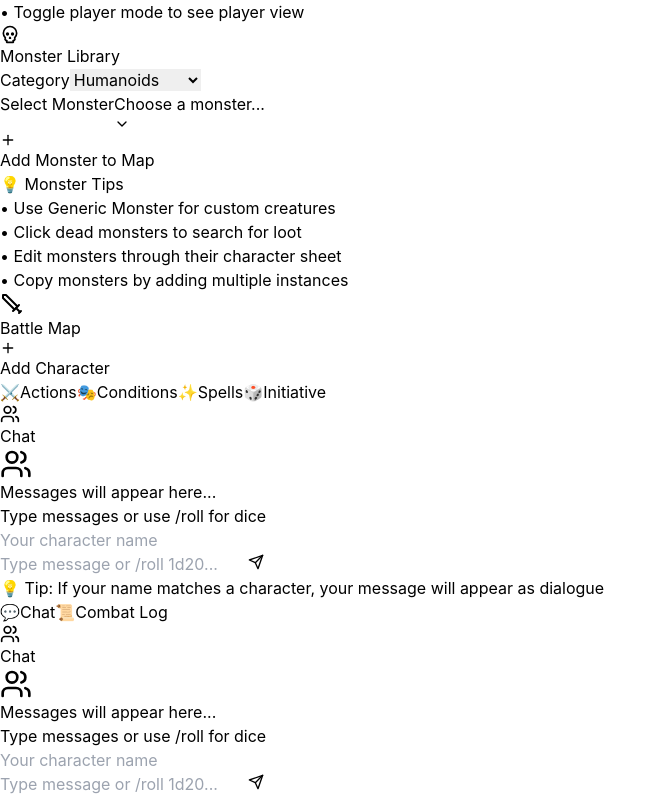
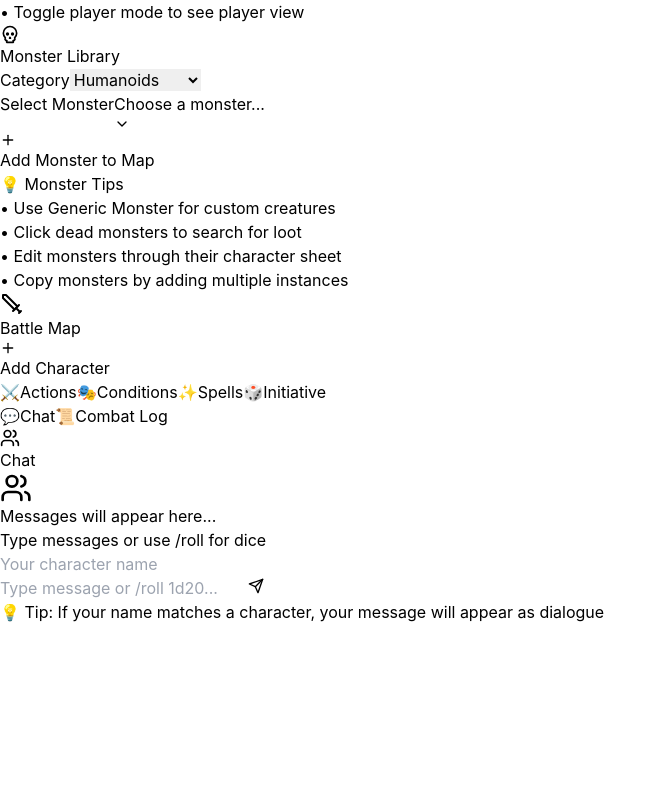
Before and after one commit to marquessam/rpgboard, a React (Vite) app: page / in a window 1280 px wide. Shown: the part 496-1293 px from the top of the page, without its empty margins (0-667 px from the left). After the commit the page ends 1120 px from the top, so only its background shows below. Built offline with nearby package versions, Linux system fonts and the light colour scheme.

Commit message:
Update App.jsx

```diff
--- a/src/App.jsx
+++ b/src/App.jsx
@@ -77,6 +77,9 @@ const App = () => {
     makeCharacterSpeak,
     closeDialogue
   } = useDialogue();
+
+  // Player inventory state
+  const [playerInventory, setPlayerInventory] = useLocalStorage('playerInventory', []);
 
   // Chat state
   const [chatMessages, setChatMessages] = useLocalStorage('chatMessages', []);
@@ -226,6 +229,17 @@ const App = () => {
   };
 
   const handleTakeLoot = (lootItems) => {
+    // Add items to player inventory
+    setPlayerInventory(prev => [
+      ...prev,
+      ...lootItems.map(item => ({
+        ...item,
+        source: lootingCharacter.name,
+        dateObtained: new Date().toLocaleString(),
+        id: `loot_${Date.now()}_${Math.random().toString(36).substr(2, 9)}`
+      }))
+    ]);
+
     // Add loot to combat log
     setCombatMessages(prev => [...prev, {
       type: 'loot',
@@ -234,10 +248,19 @@ const App = () => {
       timestamp: new Date().toLocaleTimeString()
     }]);
 
+    // Mark the character as looted
     updateCharacter({
       ...lootingCharacter,
       looted: true
     });
+
+    // Show success message
+    setChatMessages(prev => [...prev, {
+      type: 'system',
+      name: 'System',
+      text: `Added ${lootItems.length} items to inventory from ${lootingCharacter.name}`,
+      timestamp: new Date().toLocaleTimeString()
+    }]);
   };
 
   const clearCombatLog = () => {
@@ -286,22 +309,8 @@ const App = () => {
     { id: 'log', name: 'Combat Log', icon: '📜', playerVisible: true }
   ].filter(tab => isDMMode || tab.playerVisible);
 
-  const renderRightPanelContent = () => {
+  const renderDMToolsContent = () => {
     switch (activeRightTab) {
-      case 'chat':
-        return (
-          <ChatPanel
-            chatMessages={chatMessages}
-            onAddMessage={setChatMessages}
-            playerMessage={playerMessage}
-            onPlayerMessageChange={setPlayerMessage}
-            playerName={playerName}
-            onPlayerNameChange={setPlayerName}
-            characters={characters}
-            onMakeCharacterSpeak={handleMakeCharacterSpeak}
-            autoScroll={false} // Disable auto-scroll for dialogue
-          />
-        );
       case 'actions':
         return (
           <ActionPanel
@@ -337,13 +346,6 @@ const App = () => {
             characters={characters}
             onUpdateCharacter={updateCharacter}
             onCombatMessage={handleCombatMessage}
-          />
-        );
-      case 'log':
-        return (
-          <CombatLog
-            combatMessages={combatMessages}
-            onClearLog={clearCombatLog}
           />
         );
       default:
@@ -463,7 +465,7 @@ const App = () => {
 
                 {/* Tab Content */}
                 <div className="transition-all duration-200 ease-in-out">
-                  {renderRightPanelContent()}
+                  {renderDMToolsContent()}
                 </div>
               </div>
             )}
@@ -516,6 +518,10 @@ const App = () => {
                     characters={characters}
                     onMakeCharacterSpeak={handleMakeCharacterSpeak}
                     autoScroll={false}
+                    playerInventory={playerInventory}
+                    onRemoveInventoryItem={(index) => {
+                      setPlayerInventory(prev => prev.filter((_, i) => i !== index));
+                    }}
                   />
                 )}
                 {activeRightTab === 'log' && (
```
